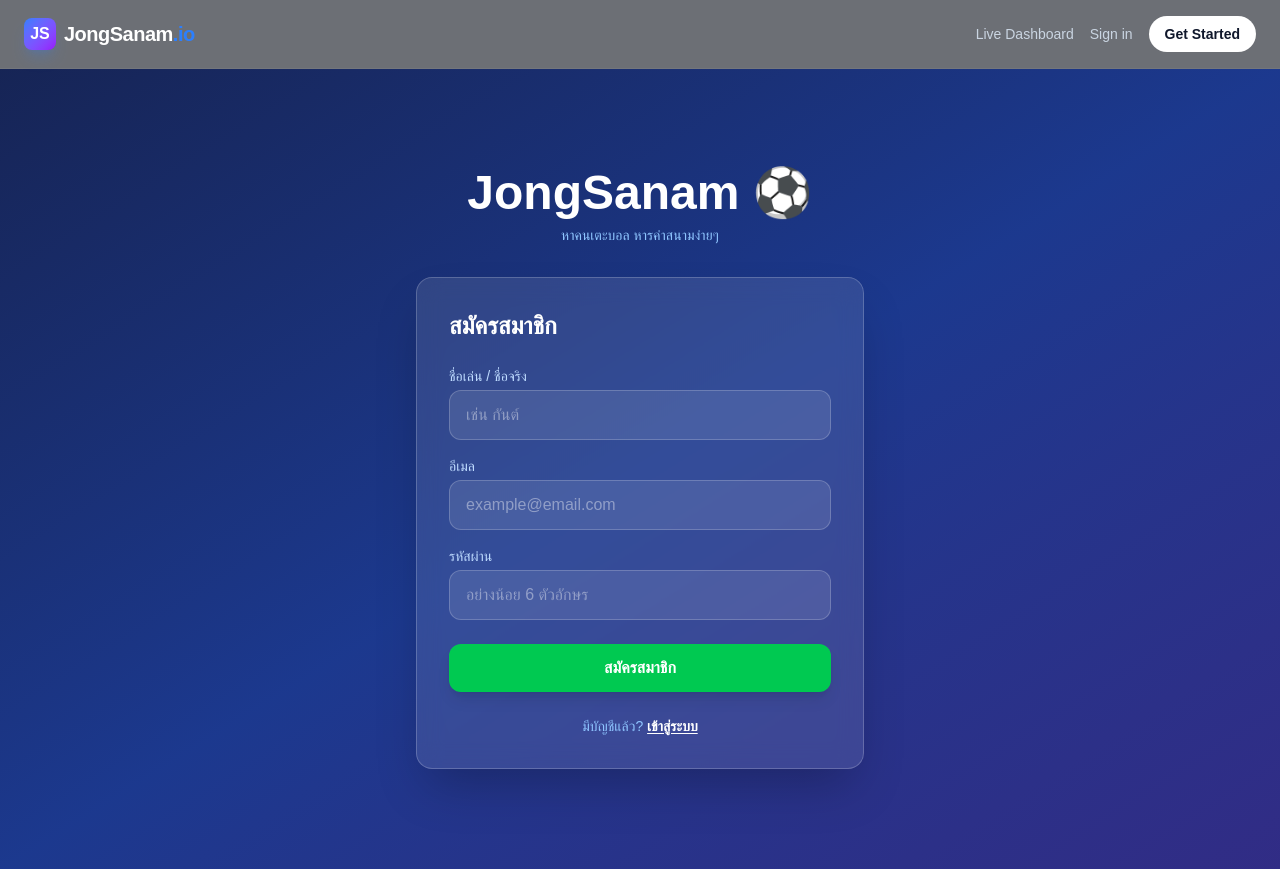
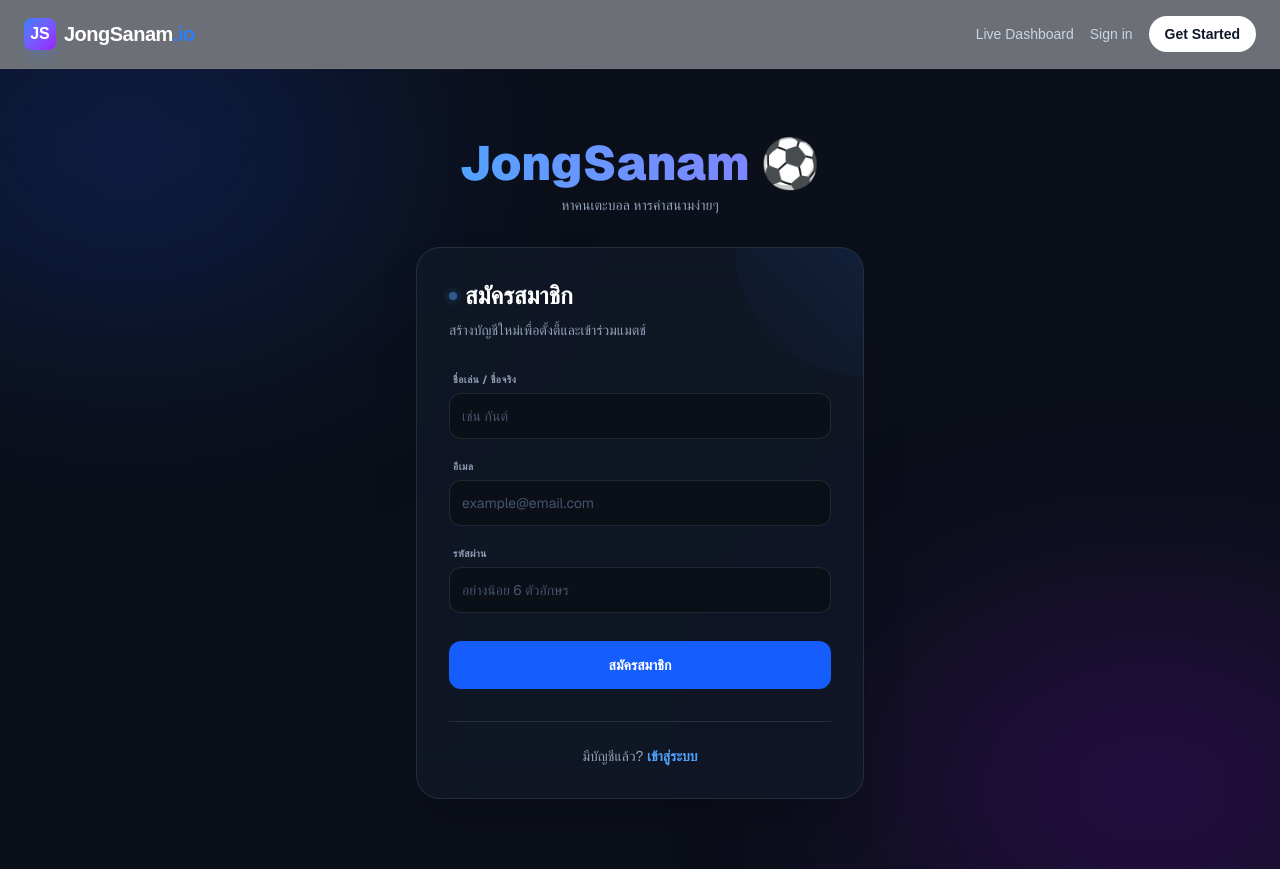
Before and after one commit to teamlnwth/JongSanam, a Next.js app in the folder jongsanam/: page /register in a window 1280 px wide. Built offline with nearby package versions, Linux system fonts and the light colour scheme; no server answers.

Commit message:
registernew

```diff
--- a/jongsanam/src/app/register/page.tsx
+++ b/jongsanam/src/app/register/page.tsx
@@ -10,27 +10,41 @@ export default async function RegisterPage({
   const { error } = await searchParams
 
   return (
-    <main className="min-h-screen flex items-center justify-center bg-gradient-to-br from-blue-950 via-blue-900 to-indigo-900 p-4">
-      <div className="w-full max-w-md">
+    <main className="min-h-screen bg-[#0B0F19] text-slate-100 font-sans selection:bg-blue-500/30 overflow-hidden relative flex items-center justify-center p-6">
+      {/* Abstract Glowing Backgrounds (ดึงมาจากหน้าอื่นๆ) */}
+      <div className="absolute top-[-10%] left-[-10%] w-[40%] h-[40%] rounded-full bg-blue-600/20 blur-[120px] pointer-events-none" />
+      <div className="absolute bottom-[-10%] right-[-10%] w-[40%] h-[40%] rounded-full bg-purple-600/20 blur-[120px] pointer-events-none" />
+
+      <div className="w-full max-w-md relative z-10">
         {/* Logo */}
         <div className="text-center mb-8">
-          <h1 className="text-5xl font-black text-white mb-2">JongSanam ⚽</h1>
-          <p className="text-blue-300 text-sm">หาคนเตะบอล หารค่าสนามง่ายๆ</p>
+          <h1 className="text-5xl font-black mb-2">
+            <span className="text-transparent bg-clip-text bg-gradient-to-r from-blue-400 to-indigo-400">JongSanam</span> ⚽
+          </h1>
+          <p className="text-slate-400 text-sm">หาคนเตะบอล หารค่าสนามง่ายๆ</p>
         </div>
 
         {/* Card */}
-        <div className="bg-white/10 backdrop-blur-md border border-white/20 rounded-2xl p-8 shadow-2xl">
-          <h2 className="text-2xl font-bold text-white mb-6">สมัครสมาชิก</h2>
+        <div className="bg-[#111827]/80 backdrop-blur-xl border border-white/10 rounded-3xl p-6 md:p-8 shadow-2xl relative overflow-hidden">
+          <div className="absolute top-0 right-0 w-32 h-32 bg-gradient-to-bl from-blue-500/10 to-transparent rounded-bl-full pointer-events-none"></div>
+
+          <div className="mb-8 relative z-10">
+            <div className="flex items-center gap-2 mb-2">
+              <span className="w-2 h-2 bg-blue-400 rounded-full animate-pulse shadow-[0_0_10px_rgba(96,165,250,0.8)]"></span>
+              <h2 className="text-2xl font-bold text-white">สมัครสมาชิก</h2>
+            </div>
+            <p className="text-slate-400 text-sm">สร้างบัญชีใหม่เพื่อตั้งตี้และเข้าร่วมแมตช์</p>
+          </div>
 
           {error && (
-            <div className="bg-red-500/20 border border-red-400/40 text-red-200 rounded-lg px-4 py-3 mb-5 text-sm">
-              ⚠️ {decodeURIComponent(error)}
+            <div className="bg-red-500/10 border border-red-500/20 text-red-400 rounded-xl px-4 py-3 mb-6 text-sm font-semibold flex items-center gap-3 relative z-10">
+              <span className="text-lg">⚠️</span> {decodeURIComponent(error)}
             </div>
           )}
 
-          <form action={signUp} className="space-y-4">
+          <form action={signUp} className="space-y-5 relative z-10">
             <div>
-              <label className="block text-blue-200 text-sm font-medium mb-1">
+              <label className="block text-[10px] font-bold text-slate-400 uppercase tracking-wider mb-1.5 ml-1">
                 ชื่อเล่น / ชื่อจริง
               </label>
               <input
@@ -38,12 +52,12 @@ export default async function RegisterPage({
                 type="text"
                 required
                 placeholder="เช่น กันต์"
-                className="w-full bg-white/10 border border-white/20 text-white placeholder-white/40 rounded-xl px-4 py-3 focus:outline-none focus:ring-2 focus:ring-blue-400 transition"
+                className="w-full bg-black/30 border border-white/10 p-3 rounded-xl focus:ring-2 focus:ring-blue-500/50 focus:border-blue-500 outline-none transition-all placeholder:text-slate-600 text-sm text-white"
               />
             </div>
 
             <div>
-              <label className="block text-blue-200 text-sm font-medium mb-1">
+              <label className="block text-[10px] font-bold text-slate-400 uppercase tracking-wider mb-1.5 ml-1">
                 อีเมล
               </label>
               <input
@@ -51,12 +65,12 @@ export default async function RegisterPage({
                 type="email"
                 required
                 placeholder="example@email.com"
-                className="w-full bg-white/10 border border-white/20 text-white placeholder-white/40 rounded-xl px-4 py-3 focus:outline-none focus:ring-2 focus:ring-blue-400 transition"
+                className="w-full bg-black/30 border border-white/10 p-3 rounded-xl focus:ring-2 focus:ring-blue-500/50 focus:border-blue-500 outline-none transition-all placeholder:text-slate-600 text-sm text-white"
               />
             </div>
 
             <div>
-              <label className="block text-blue-200 text-sm font-medium mb-1">
+              <label className="block text-[10px] font-bold text-slate-400 uppercase tracking-wider mb-1.5 ml-1">
                 รหัสผ่าน
               </label>
               <input
@@ -65,23 +79,25 @@ export default async function RegisterPage({
                 required
                 placeholder="อย่างน้อย 6 ตัวอักษร"
                 minLength={6}
-                className="w-full bg-white/10 border border-white/20 text-white placeholder-white/40 rounded-xl px-4 py-3 focus:outline-none focus:ring-2 focus:ring-blue-400 transition"
+                className="w-full bg-black/30 border border-white/10 p-3 rounded-xl focus:ring-2 focus:ring-blue-500/50 focus:border-blue-500 outline-none transition-all placeholder:text-slate-600 text-sm text-white"
               />
             </div>
 
-            <SubmitButton
-              isFullWidth
-              className="bg-green-500 hover:bg-green-400 text-white font-bold py-3 rounded-xl shadow-lg hover:shadow-green-500/30 mt-2"
-            >
-              สมัครสมาชิก
-            </SubmitButton>
+            <div className="pt-2">
+              <SubmitButton
+                isFullWidth
+                className="w-full bg-blue-600 hover:bg-blue-500 text-white font-bold text-sm py-3.5 rounded-xl transition-all duration-200"
+              >
+                สมัครสมาชิก
+              </SubmitButton>
+            </div>
           </form>
 
-          <p className="text-center text-blue-300 text-sm mt-6">
+          <p className="text-center text-slate-400 text-sm mt-8 relative z-10 border-t border-white/10 pt-6">
             มีบัญชีแล้ว?{' '}
             <Link
               href="/login"
-              className="text-white font-semibold hover:text-blue-200 underline underline-offset-2 transition"
+              className="text-blue-400 font-bold hover:text-blue-300 transition-colors"
             >
               เข้าสู่ระบบ
             </Link>
```
